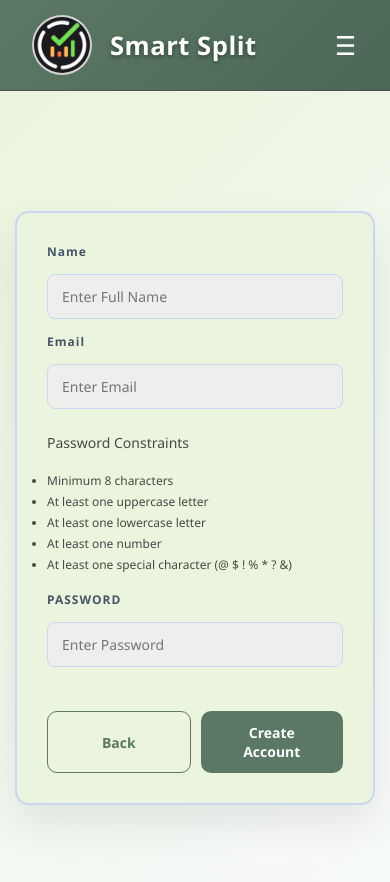
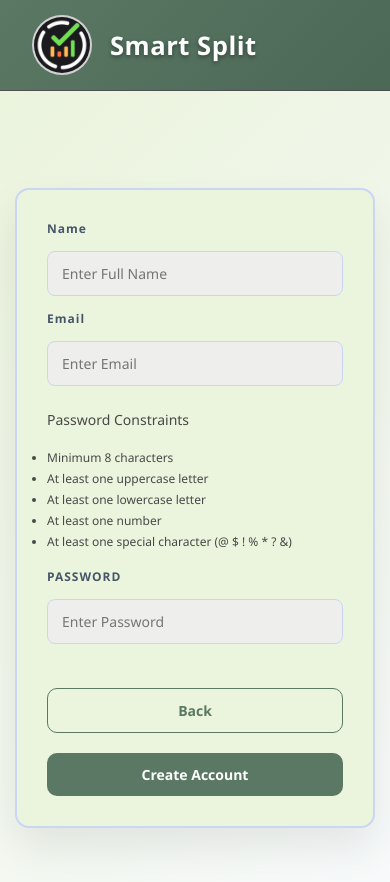
Before and after one commit to AartiW-12/Time-based-expense-splitter, a React app in the folder Frontend/: page /signup in a window 390 px wide. Shown: the top 882 px of the page. Built offline with nearby package versions, Linux system fonts and the light colour scheme; the HTML template or start-up script is replaced by a standard one.

Commit message:
enhance navbar behavior and visibility

```diff
--- a/Frontend/src/components/common/Navbar.jsx
+++ b/Frontend/src/components/common/Navbar.jsx
@@ -1,51 +1,74 @@
-import { useEffect, useRef, useState } from 'react';
-import './Navbar.css'
-import { Link, useLocation } from 'react-router-dom';
+import { useEffect, useRef, useState } from "react";
+import "./Navbar.css";
+import { Link, useLocation } from "react-router-dom";
+
 export default function Navbar() {
-    let [isOpen , setIsOpen] = useState(false)
-    let isHomePage = useLocation().pathname === '/';
-    let isLoginPage = useLocation().pathname === '/login';
-    let isSignupPage =  useLocation().pathname === '/signup'
+  const [isOpen, setIsOpen] = useState(false);
+  const location = useLocation();
+  const menuRef = useRef(null);
 
-    let menuRef = useRef(null)
+  // Pages where navbar menu should be hidden
+  const hideNavbar =
+    location.pathname === "/" ||
+    location.pathname === "/login" ||
+    location.pathname === "/signup";
 
+  // Close sidebar when route changes
+  useEffect(() => {
+    // eslint-disable-next-line react-hooks/set-state-in-effect
+    setIsOpen(false);
+  }, [location.pathname]);
+
+  // Close sidebar when clicking outside
   useEffect(() => {
     const handleClickOutside = (e) => {
-            if(menuRef.current && !menuRef.current.contains(e.target)){
-                setIsOpen(false)
+      if (menuRef.current && !menuRef.current.contains(e.target)) {
+        setIsOpen(false);
       }
-        }
-        document.addEventListener('mouseout',handleClickOutside)
+    };
+
+    document.addEventListener("click", handleClickOutside);
     return () => {
-            document.removeEventListener('mouseout', handleClickOutside)
-        }
-    }, [])
+      document.removeEventListener("click", handleClickOutside);
+    };
+  }, []);
 
-    useEffect(() =>{
-        if(isOpen){
-            document.body.style.overflow = "hidden"
-        }
-        else{
-            document.body.style.overflow = ""
-        }
-    } , [isOpen])
+  // Lock body scroll when sidebar is open
+  useEffect(() => {
+    document.body.style.overflow = isOpen ? "hidden" : "";
+  }, [isOpen]);
 
   return (
     <div className="navbar-container">
       <div className="nav-links" ref={menuRef}>
         <div className="left">
           <div id="logo"></div>
-                    <h4 className='title'>Smart Split</h4>
+          <h4 className="title">Smart Split</h4>
         </div>
-                <div className='menu-btn' onClick={() => setIsOpen(!isOpen)}>☰ </div>
-                {!isLoginPage && !isSignupPage && !isHomePage && (
-                <nav className={`right ${isOpen ? "show" : ""}`}>
-                    <Link to="/dashboard" >Dashboard</Link>
-                    <Link to="/about" >About</Link>
-                    <Link to="/contact" >Contact Us</Link>
+
+        {/* Menu Button */}
+        {!hideNavbar && (
+          <div
+            className="menu-btn"
+            onClick={() => setIsOpen((prev) => !prev)}
+          >
+            ☰
+          </div>
+        )}
+
+        {/* Sidebar Navigation */}
+        {!hideNavbar && (
+          <nav
+            className={`right ${isOpen ? "show" : ""}`}
+            onClick={() => setIsOpen(false)}
+          >
+            <Link to="/dashboard">Dashboard</Link>
+            <Link to="/about">About</Link>
+            <Link to="/contact">Contact Us</Link>
             <Link to="/profile">Profile</Link>
-                </nav>)}
+          </nav>
+        )}
       </div>
     </div>
-    )
+  );
 }
--- a/Frontend/src/components/profile/Profile.css
+++ b/Frontend/src/components/profile/Profile.css
@@ -172,3 +172,26 @@
   color: #27ae60;
   font-weight: bold;
 }
+@media (max-width: 768px) {
+  /* .profile-content {
+    flex-direction: column;
+    align-items: center;
+    text-align: center;
+  } */
+
+  .profile-left,
+  .profile-right {
+    width: 100%;
+  }
+
+  .profile-photo {
+    margin: 0 auto;
+  }
+
+  .buttons {
+    display: flex;
+    justify-content: center;
+    flex-wrap: wrap;
+    gap: 10px;
+  }
+}
```
Lines whose indentation alone changed are shown as unchanged.
